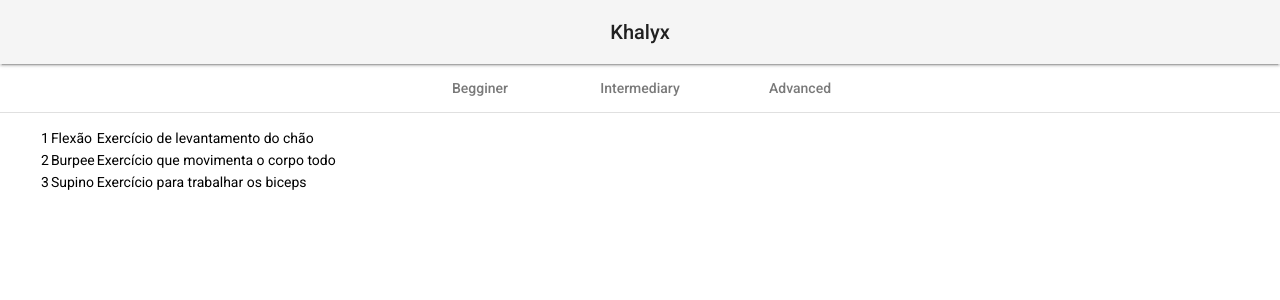
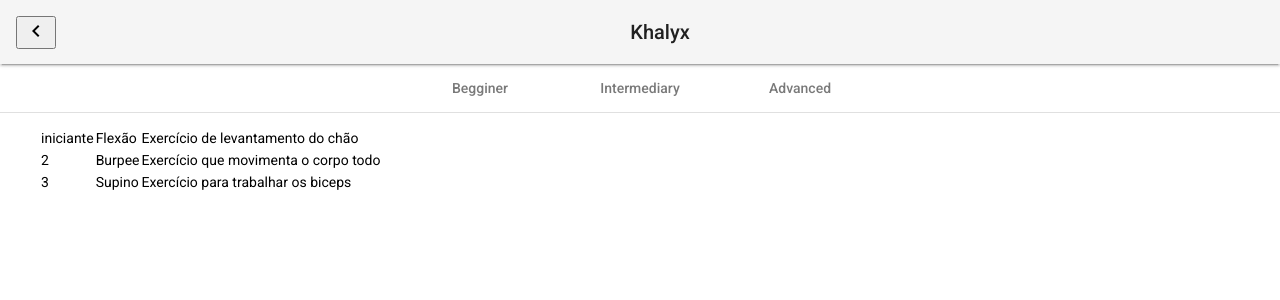
Before and after one commit to jpfurlan/khalyx, an Angular app: page / in a window 1280 px wide. Shown: the top 300 px of the page. Built offline with nearby package versions, Linux system fonts and the light colour scheme.

Commit message:
Adicionado o botão de voltar

```diff
--- a/src/app/app.module.ts
+++ b/src/app/app.module.ts
@@ -14,7 +14,7 @@ import { HttpClientModule } from '@angular/common/http';
 import { NavComponent } from './template/nav/nav.component';
 import { AppRoutingModule } from './app-routing.module';
 import { NgforComponent } from './diretives/ngfor/ngfor.component';
-
+import { MatIconModule } from '@angular/material/icon';
 
 
 
@@ -33,7 +33,8 @@ import { NgforComponent } from './diretives/ngfor/ngfor.component';
     AppRoutingModule,
     BrowserAnimationsModule,
     MatTabsModule,
-    MatToolbarModule
+    MatToolbarModule,
+    MatIconModule,
 
   ],
   providers: [],
--- a/src/app/components/tab/advanced/advanced.component.ts
+++ b/src/app/components/tab/advanced/advanced.component.ts
@@ -7,7 +7,7 @@ import { Component, OnInit } from '@angular/core';
 })
 export class AdvancedComponent implements OnInit {
   listaExercicios : any[] = [
-    { id: '1', nome: 'Flexão', description: ' Exercício de levantamento do chão'},
+    { id: 'Avançado', nome: 'Flexão', description: ' Exercício de levantamento do chão'},
     { id: '2', nome: 'Burpee', description: ' Exercício que movimenta o corpo todo'},
     { id: '3', nome: 'Supino', description: ' Exercício para trabalhar os biceps'},
 
--- a/src/app/components/tab/begginer/begginer.component.ts
+++ b/src/app/components/tab/begginer/begginer.component.ts
@@ -8,7 +8,7 @@ import { Component, OnInit } from '@angular/core';
 export class BegginerComponent implements OnInit {
 
   listaExercicios : any[] = [
-    { id: '1', nome: 'Flexão', description: ' Exercício de levantamento do chão'},
+    { id: 'iniciante', nome: 'Flexão', description: ' Exercício de levantamento do chão'},
     { id: '2', nome: 'Burpee', description: ' Exercício que movimenta o corpo todo'},
     { id: '3', nome: 'Supino', description: ' Exercício para trabalhar os biceps'},
 
--- a/src/app/components/tab/intermediary/intermediary.component.ts
+++ b/src/app/components/tab/intermediary/intermediary.component.ts
@@ -7,7 +7,7 @@ import { Component, OnInit } from '@angular/core';
 })
 export class IntermediaryComponent implements OnInit {
   listaExercicios : any[] = [
-    { id: '1', nome: 'Flexão', description: ' Exercício de levantamento do chão'},
+    { id: 'Intermediario', nome: 'Flexão', description: ' Exercício de levantamento do chão'},
     { id: '2', nome: 'Burpee', description: ' Exercício que movimenta o corpo todo'},
     { id: '3', nome: 'Supino', description: ' Exercício para trabalhar os biceps'},
 
--- a/src/app/template/header/header.component.css
+++ b/src/app/template/header/header.component.css
@@ -1,3 +1,6 @@
 .title-center {
   margin: 0 auto;
 }
+.flexExpand {
+  flex: 1 1 auto;
+}
--- a/src/app/template/header/header.component.html
+++ b/src/app/template/header/header.component.html
@@ -1,3 +1,9 @@
+
 <mat-toolbar class="header" class="mat-elevation-z2" >
+  <mat-toolbar-row>
+    <button mat-icon-button (click)="goBack()">
+      <mat-icon>chevron_left</mat-icon>
+  </button>
   <span class="title-center">Khalyx</span>
+</mat-toolbar-row>
 </mat-toolbar>
--- a/src/app/template/header/header.component.ts
+++ b/src/app/template/header/header.component.ts
@@ -9,6 +9,10 @@ export class HeaderComponent implements OnInit {
 
   constructor() { }
 
+  goBack(){
+    window.history.back();
+  }
+
   ngOnInit(): void {
   }
 
```
